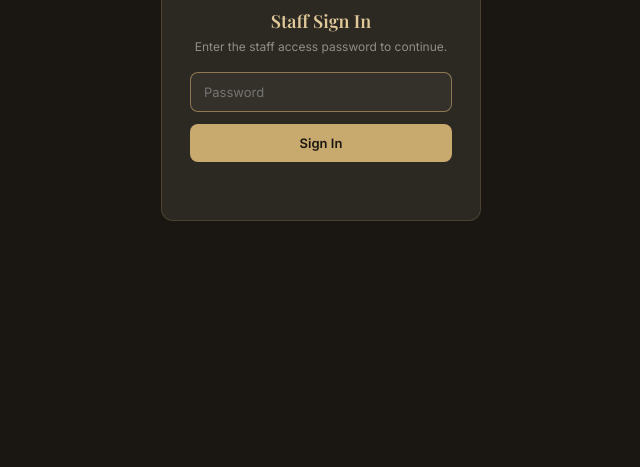
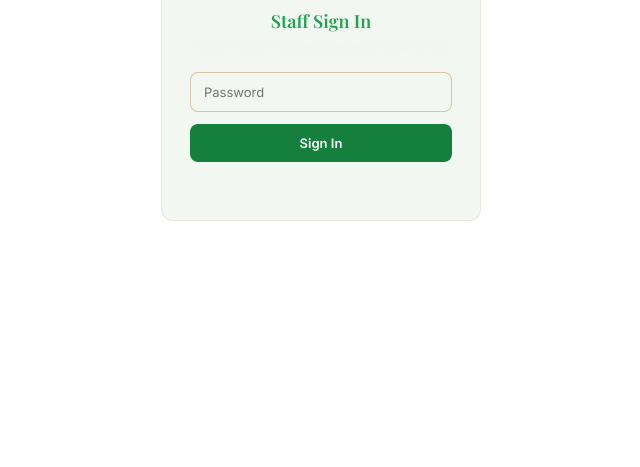
Before and after one commit to NicholasLauw/sop-chatbot, a website: page public/index.html in a window 1280 px wide. Shown: the part 333-800 px from the top of the page, without its empty margins (319-959 px from the left). Drawn offline with nearby package versions, Linux system fonts and the light colour scheme; no server answers.

Commit message:
index.html

```diff
--- a/public/index.html
+++ b/public/index.html
@@ -20,14 +20,15 @@
   *, *::before, *::after { box-sizing: border-box; margin: 0; padding: 0; }
 
   :root {
-    --gold:    #C8A96E;
-    --gold-lt: #E2C99A;
-    --ink:     #1A1612;
-    --stone:   #2C2822;
-    --mist:    #F5F2ED;
-    --staff:   #3D3529;
-    --border:  #DDD5C5;
-    --red:     #B04A2F;
+    --gold:    #15803D;
+    --gold-lt: #1FA34F;
+    --gold-text: #166534;
+    --ink:     #FFFFFF;
+    --stone:   #F3F7F2;
+    --mist:    #1A1F1A;
+    --staff:   #E6F4E6;
+    --border:  #D8E8D8;
+    --red:     #C0392B;
     --font-display: 'Playfair Display', Georgia, serif;
     --font-body:    'Inter', system-ui, sans-serif;
   }
```
